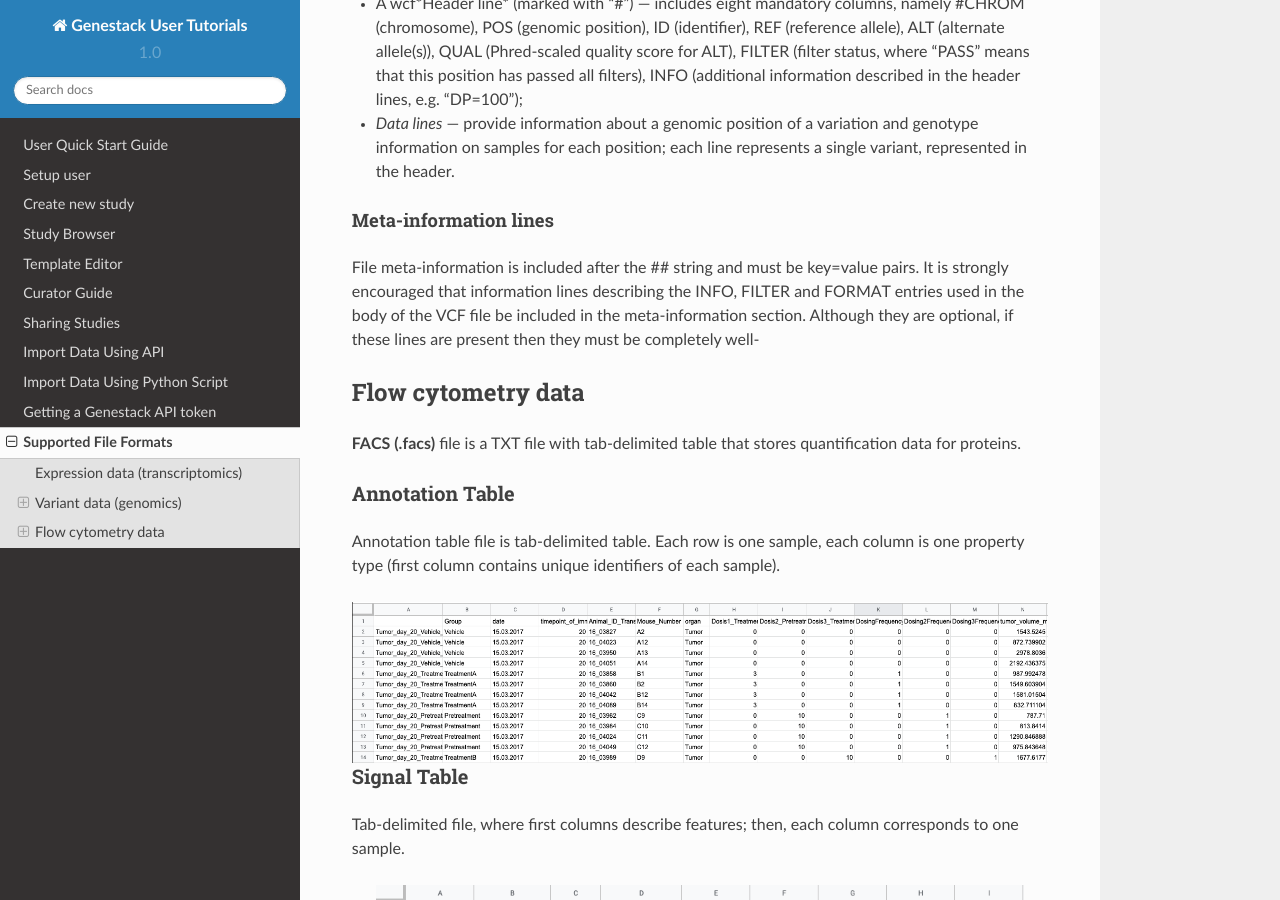
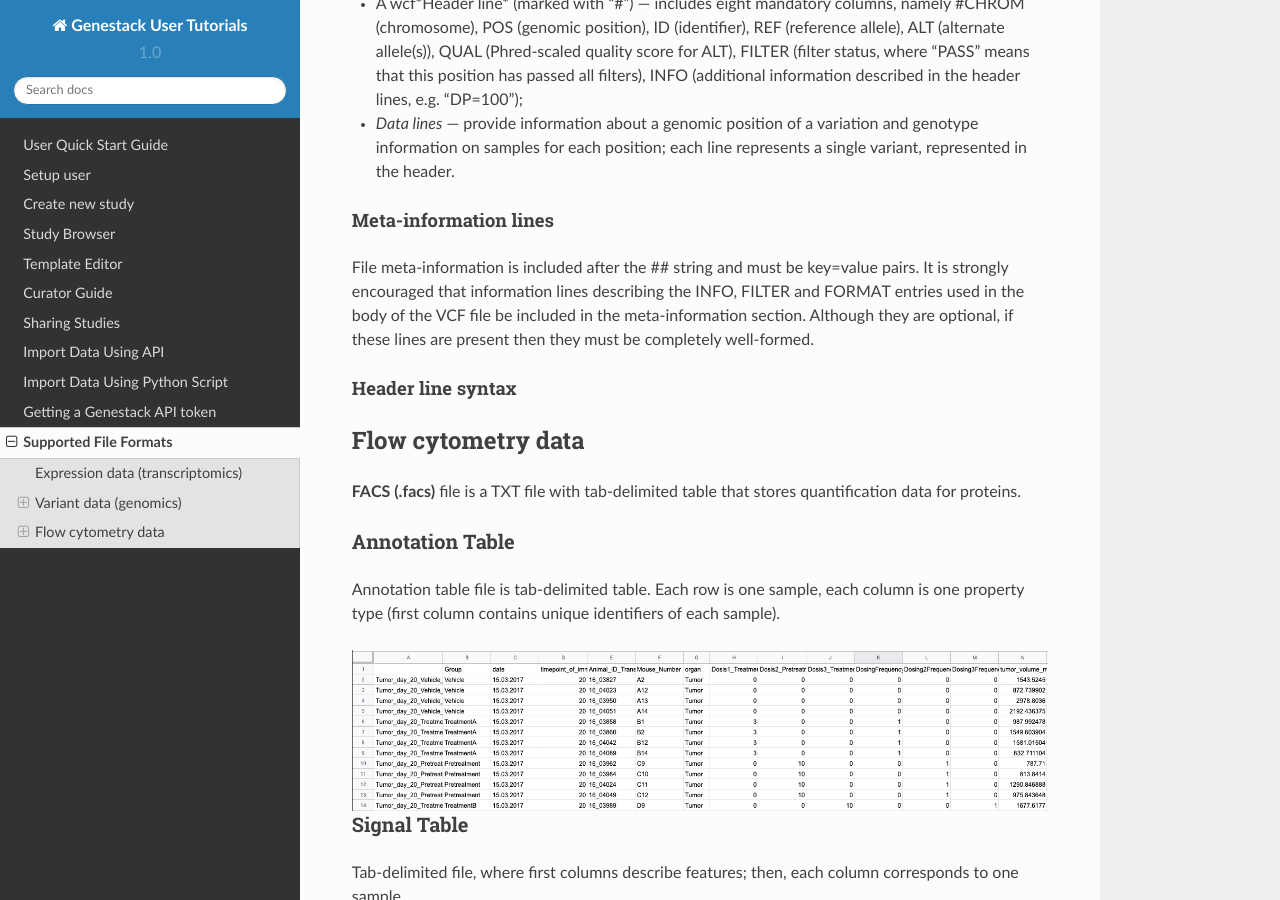
Before and after one commit to genestack/user-guide, a Sphinx documentation site: the page built from source/doc-odm-user-guide/supported-formats.rst, in a window 1280 px wide and 900 px high, scrolled down 2138 px. Built offline with Sphinx 7.4.7 and the Read the Docs theme 2.0.0, drawn with Linux system fonts in a browser that asks for light colours.

Commit message:
Update supported-formats.rst

```diff
--- a/source/doc-odm-user-guide/supported-formats.rst
+++ b/source/doc-odm-user-guide/supported-formats.rst
@@ -68,7 +68,11 @@ A VCF file contains three main parts:
 Meta-information lines
 ======================
 
-File meta-information is included after the ## string and must be key=value pairs. It is strongly encouraged that information lines describing the INFO, FILTER and FORMAT entries used in the body of the VCF file be included in the meta-information section. Although they are optional, if these lines are present then they must be completely well-
+File meta-information is included after the ## string and must be key=value pairs. It is strongly encouraged that information lines describing the INFO, FILTER and FORMAT entries used in the body of the VCF file be included in the meta-information section. Although they are optional, if these lines are present then they must be completely well-formed.
+
+Header line syntax
+==================
+
 
 Flow cytometry data
 -------------------
```
